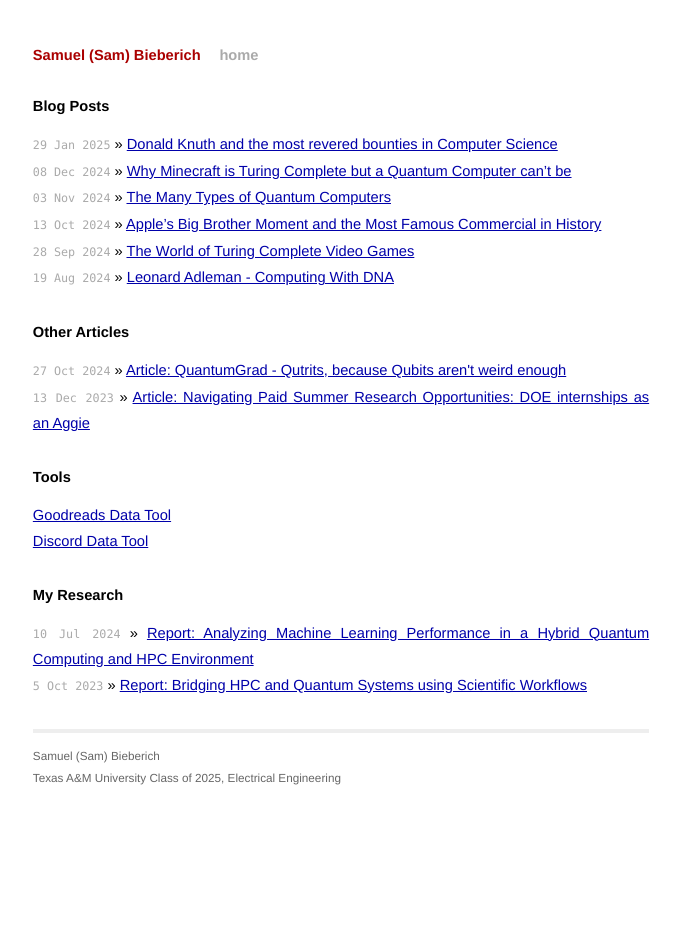
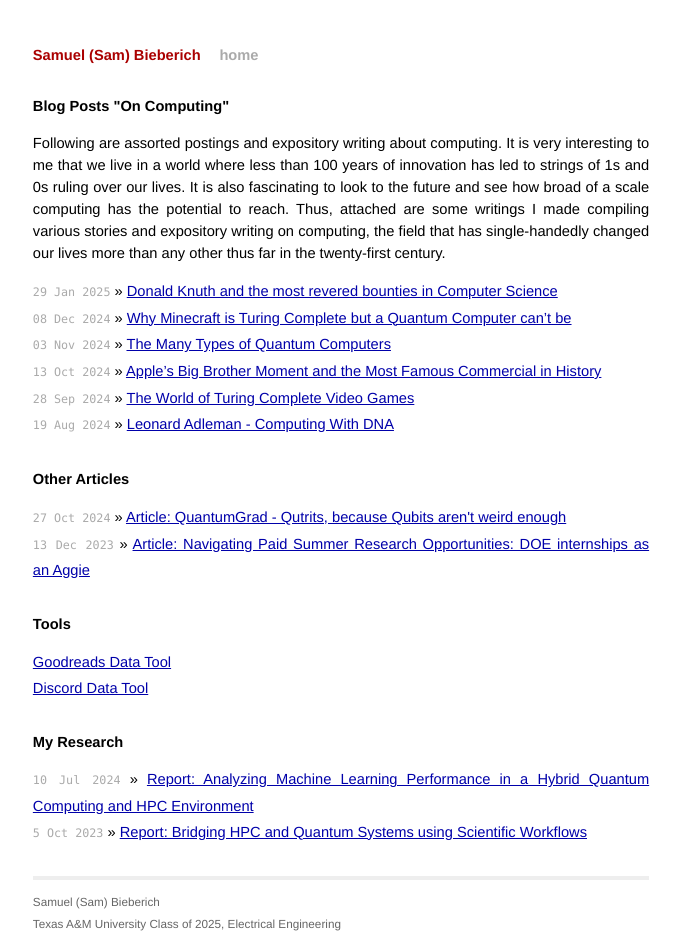
Before and after one commit to Sam-Bieberich/Sam-Bieberich.github.io, a Jekyll site: the page built from index.html, in a window 1280 px wide. Shown: the whole page, without its empty margins (299-980 px from the left). Built offline with Jekyll 4.4.1, drawn with Linux system fonts in a browser that asks for light colours.

Commit message:
update blog section title and add introductory paragraph on computing

```diff
--- a/index.html
+++ b/index.html
@@ -3,8 +3,13 @@ layout: default
 title: Samuel (Sam) Bieberich
 ---
 
+
 <div id="home">
-  <h1>Blog Posts</h1>
+  <h1>Blog Posts "On Computing"</h1>
+  <p>Following are assorted postings and expository writing about computing. It is very interesting to me that we live in a world where less than 100 years of
+    innovation has led to strings of 1s and 0s ruling over our lives. It is also fascinating to look to the future and see how broad of a scale computing has
+    the potential to reach. Thus, attached are some writings I made compiling various stories and expository writing on computing, the field that has single-handedly
+    changed our lives more than any other thus far in the twenty-first century. </p>
   <ul class="posts">
     {% for post in site.posts %}
       <li><span>{{ post.date | date_to_string }}</span> &raquo; <a href="{{ post.url }}">{{ post.title }}</a></li>
```
